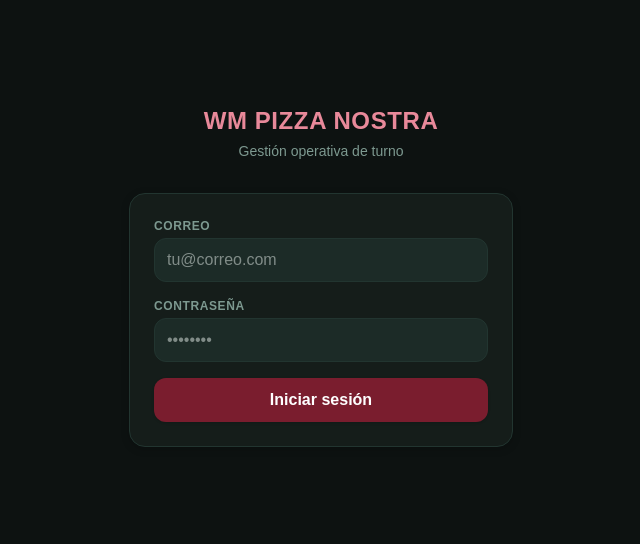
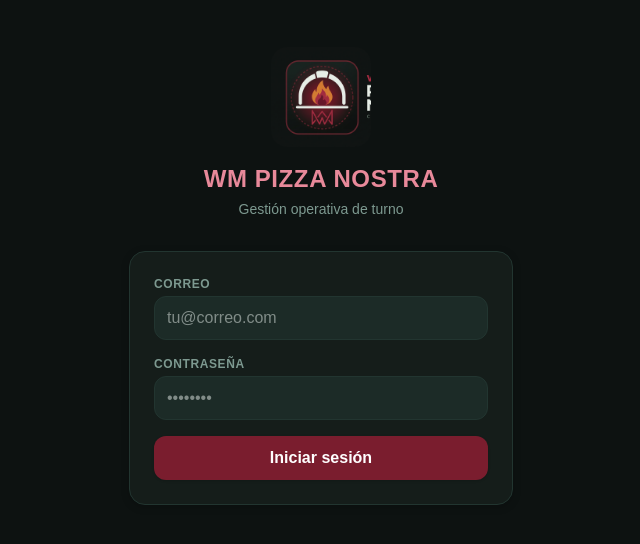
Before and after one commit to Betacas26/wm-pizza-nostra, a Next.js app: page /login in a window 1280 px wide. Shown: the part 124-668 px from the top of the page, without its empty margins (319-959 px from the left). Built offline with nearby package versions, Linux system fonts and the light colour scheme; no server answers.

Commit message:
feat: mostrar logo en pantalla de login
Co-Authored-By: Claude Sonnet 4.6 <noreply@anthropic.com>

```diff
--- a/app/login/page.tsx
+++ b/app/login/page.tsx
@@ -2,6 +2,7 @@
 
 import { useState, type FormEvent } from 'react';
 import { useRouter } from 'next/navigation';
+import Image from 'next/image';
 import { createClient } from '@/lib/supabase/client';
 
 export default function LoginPage() {
@@ -35,6 +36,14 @@ export default function LoginPage() {
     <div className="min-h-screen bg-[#0D1211] flex items-center justify-center p-4">
       <div className="w-full max-w-sm">
         <div className="text-center mb-8">
+          <Image
+            src="/icon-512.png"
+            alt="Pizza Nostra"
+            width={100}
+            height={100}
+            className="mx-auto mb-4 rounded-2xl"
+            priority
+          />
           <h1 className="text-2xl font-black text-[#E8899A] tracking-wide">
             WM PIZZA NOSTRA
           </h1>
```
